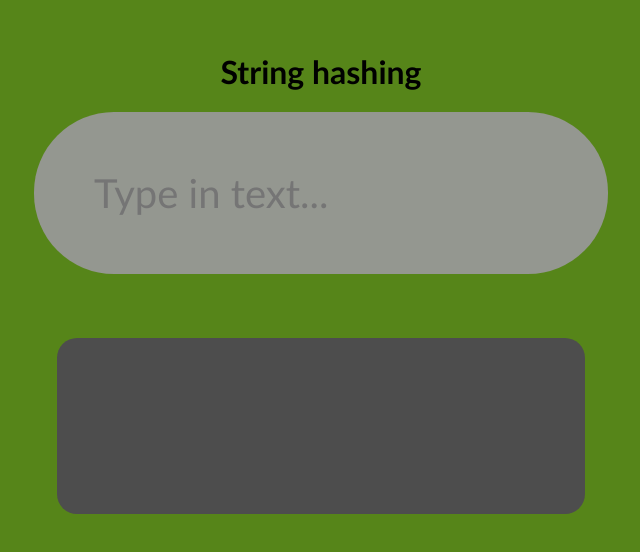
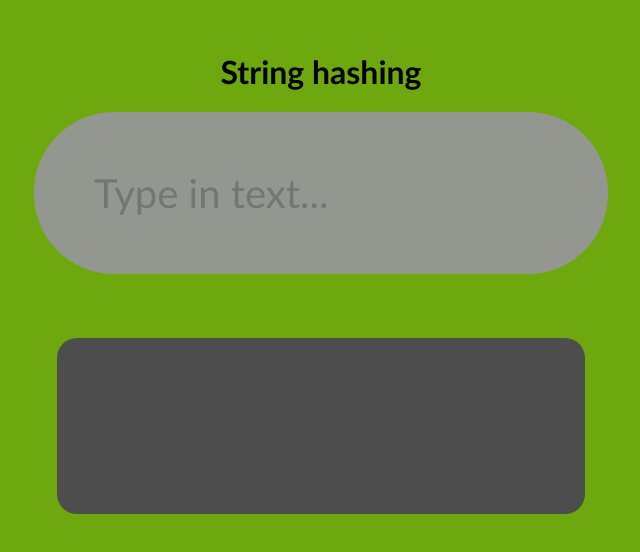
Before and after one commit to jakovg1/hash-of-text, an Angular app: page / in a window 1280 px wide. Shown: the part 128-680 px from the top of the page, without its empty margins (319-959 px from the left). Built offline with nearby package versions, Linux system fonts and the light colour scheme.

Commit message:
Add scrollbar scss

```diff
--- a/src/app/app.component.scss
+++ b/src/app/app.component.scss
@@ -37,7 +37,7 @@ input.textbox {
   border-radius: 20px;
   background-color: rgb(77, 77, 77);
   padding: 8px;
-  overflow-y: auto;
+  overflow-y: scroll;
   text-align: center;
 }
 
--- a/src/styles.scss
+++ b/src/styles.scss
@@ -14,3 +14,14 @@ body {
   align-items: center;
   margin: 0;
 }
+
+//custom scrollbar
+/* Width */
+::-webkit-scrollbar {
+  width: 20px;
+}
+/* Handle */
+::-webkit-scrollbar-thumb {
+  border-radius: 20px;
+  background: gray;
+}
--- a/src/variables.scss
+++ b/src/variables.scss
@@ -1 +1,2 @@
-$background: rgb(86, 133, 25);
+$background: rgb(109, 168, 14);
+$background-dark: rgb(102, 134, 49);
```
